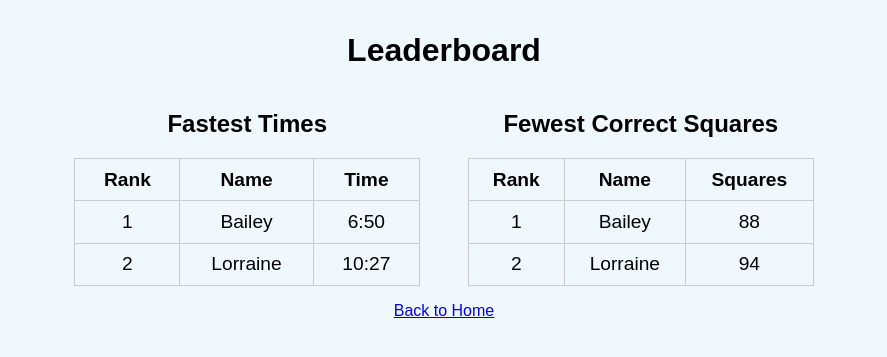
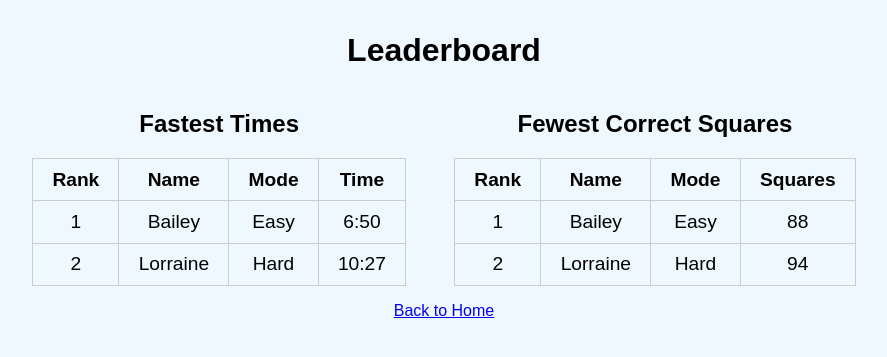
Before and after one commit to Bdmilken/Multiplication_Bingo, a Flask app: page /leaderboard in a window 1280 px wide. Shown: the top 357 px of the page, without its empty margins (196-1083 px from the left). Run offline with Flask 3, Linux system fonts and the light colour scheme.

Commit message:
Add mode tracking to leaderboard

```diff
--- a/app.py
+++ b/app.py
@@ -33,7 +33,10 @@ def leaderboard():
     fastest = sorted(scores.get('fastest', []), key=lambda x: x['time'])[:20]
     for entry in fastest:
         entry['formatted_time'] = format_time(entry['time'])
+        entry['mode'] = entry.get('mode', 'Unknown')
     fewest = sorted(scores.get('fewest', []), key=lambda x: x['count'])[:20]
+    for entry in fewest:
+        entry['mode'] = entry.get('mode', 'Unknown')
     return render_template('leaderboard.html', fastest=fastest, fewest=fewest)
 
 
@@ -69,6 +72,7 @@ def submit_score():
     name = data.get('name', 'Anonymous')[:20]
     time = int(data.get('time', 0))
     count = int(data.get('count', 0))
+    mode = data.get('mode', 'Unknown')
 
     scores = load_scores()
     fast = scores.setdefault('fastest', [])
@@ -77,12 +81,12 @@ def submit_score():
     if len(fast) < 20 or time < max(fast, key=lambda x: x['time'])['time']:
         if len(fast) >= 20:
             fast.remove(max(fast, key=lambda x: x['time']))
-        fast.append({'name': name, 'time': time})
+        fast.append({'name': name, 'time': time, 'mode': mode})
 
     if len(few) < 20 or count < max(few, key=lambda x: x['count'])['count']:
         if len(few) >= 20:
             few.remove(max(few, key=lambda x: x['count']))
-        few.append({'name': name, 'count': count})
+        few.append({'name': name, 'count': count, 'mode': mode})
 
     save_scores(scores)
     return jsonify({'success': True})
--- a/scores.json
+++ b/scores.json
@@ -1 +1 @@
-{"fastest": [{"name": "Bailey", "time": 410}, {"name": "Lorraine", "time": 627}], "fewest": [{"name": "Bailey", "count": 88}, {"name": "Lorraine", "count": 94}]}
+{"fastest": [{"name": "Bailey", "time": 410, "mode": "Easy"}, {"name": "Lorraine", "time": 627, "mode": "Hard"}], "fewest": [{"name": "Bailey", "count": 88, "mode": "Easy"}, {"name": "Lorraine", "count": 94, "mode": "Hard"}]}
--- a/templates/board.html
+++ b/templates/board.html
@@ -134,6 +134,7 @@
         let potentialTime = 0;
         let potentialCount = 0;
         let missedOpportunity = null;
+        const mode = '{{ "Easy" if show_products else "Hard" }}';
 
         let audioCtx;
         function playTone(freq, duration, type = 'sine', delay = 0) {
@@ -437,7 +438,7 @@
                             fetch('/submit_score', {
                                 method: 'POST',
                                 headers: { 'Content-Type': 'application/json' },
-                                body: JSON.stringify({ name, time, count })
+                                body: JSON.stringify({ name, time, count, mode })
                             }).then(() => {
                                 document.getElementById('score-message').textContent = 'Score saved!';
                                 document.getElementById('submit-score').disabled = true;
--- a/templates/leaderboard.html
+++ b/templates/leaderboard.html
@@ -36,18 +36,18 @@
         <div class="time-board">
             <h2>Fastest Times</h2>
             <table>
-                <tr><th>Rank</th><th>Name</th><th>Time </th></tr>
+                <tr><th>Rank</th><th>Name</th><th>Mode</th><th>Time </th></tr>
                 {% for entry in fastest %}
-                <tr><td>{{ loop.index }}</td><td>{{ entry.name }}</td><td>{{ entry.formatted_time }}</td></tr>
+                <tr><td>{{ loop.index }}</td><td>{{ entry.name }}</td><td>{{ entry.mode }}</td><td>{{ entry.formatted_time }}</td></tr>
                 {% endfor %}
             </table>
         </div>
         <div class="count-board">
             <h2>Fewest Correct Squares</h2>
             <table>
-                <tr><th>Rank</th><th>Name</th><th>Squares</th></tr>
+                <tr><th>Rank</th><th>Name</th><th>Mode</th><th>Squares</th></tr>
                 {% for entry in fewest %}
-                <tr><td>{{ loop.index }}</td><td>{{ entry.name }}</td><td>{{ entry.count }}</td></tr>
+                <tr><td>{{ loop.index }}</td><td>{{ entry.name }}</td><td>{{ entry.mode }}</td><td>{{ entry.count }}</td></tr>
                 {% endfor %}
             </table>
         </div>
```
